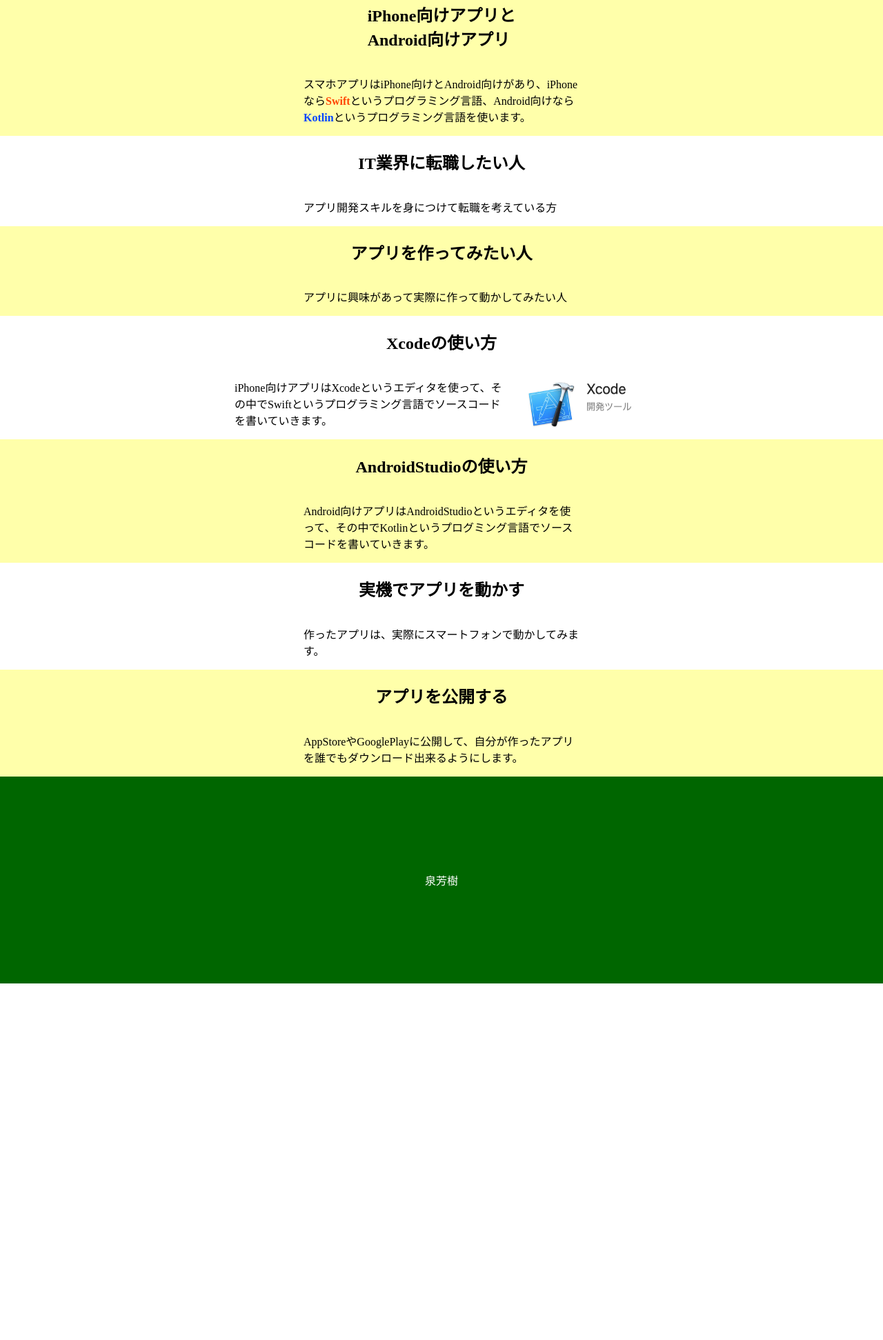
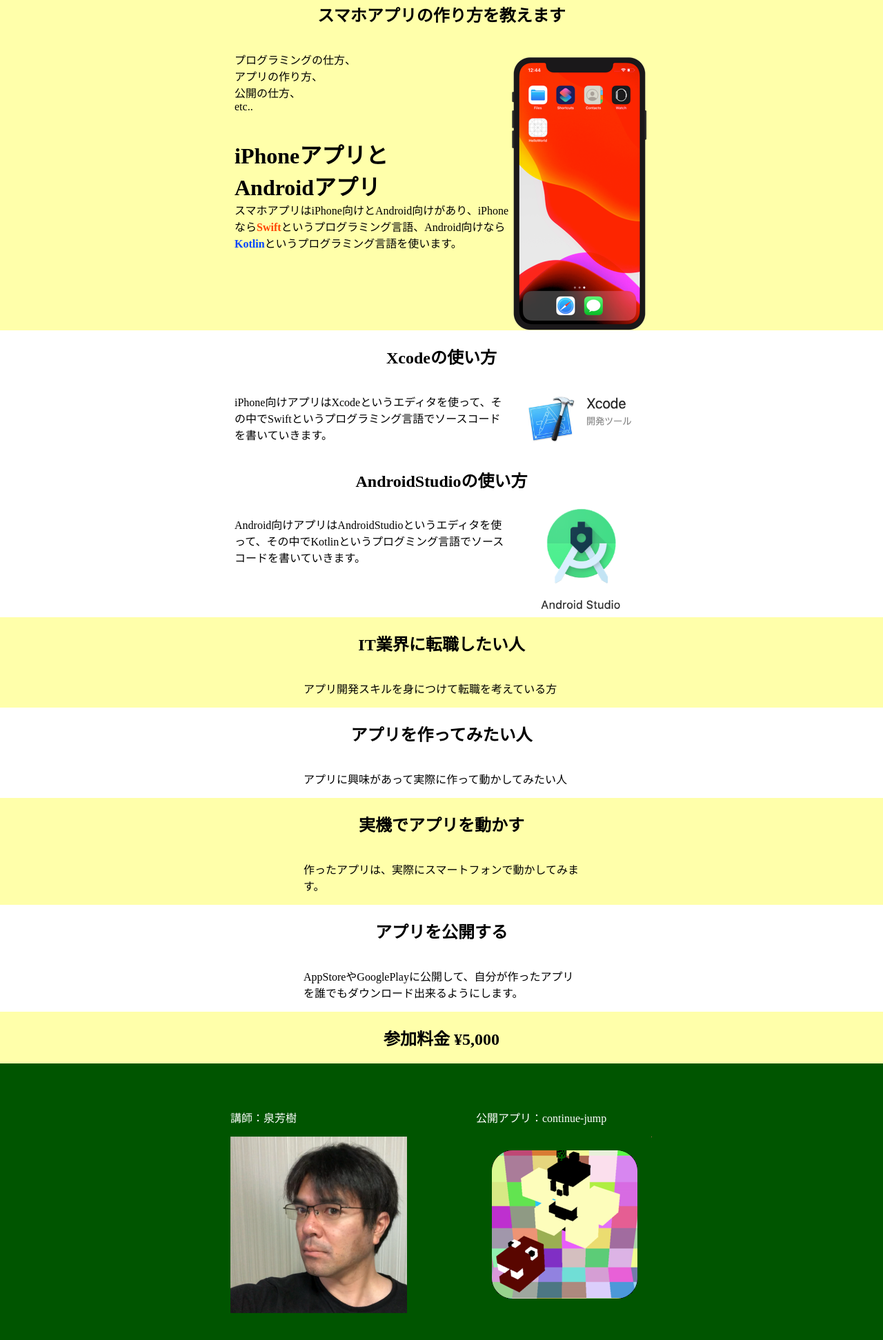
Before and after one commit to minmin0530/app-dojo-ehime, a plain HTML site: page index.html in a window 1280 px wide. Shown: the part 317-2260 px from the top of the page at 69% size. Before the commit the page ends 1743 px from the top, so only its background shows below. Drawn offline with Linux system fonts and the light colour scheme.

Commit message:
second commit

```diff
--- a/index.html
+++ b/index.html
@@ -11,16 +11,18 @@
         </header>
         <article>
             <section class="section1">
-                <h2>iPhone向けアプリと<br>Android向けアプリ</h2>
-                <p>スマホアプリはiPhone向けとAndroid向けがあり、iPhoneなら<span class="swift">Swift</span>というプログラミング言語、Android向けなら<span class="kotlin">Kotlin</span>というプログラミング言語を使います。</p>
-            </section>
-            <section class="section2">
-                <h2>IT業界に転職したい人</h2>
-                <p>アプリ開発スキルを身につけて転職を考えている方</p>
-            </section>
-            <section class="section3">
-                <h2>アプリを作ってみたい人</h2>
-                <p>アプリに興味があって実際に作って動かしてみたい人</p>
+                <h2>スマホアプリの作り方を教えます</h2>
+                <div>
+                        <p>プログラミングの仕方、<br>
+                            アプリの作り方、<br>
+                            公開の仕方、<br>
+                            etc..<br>
+                            <br>
+                            <br>
+                        <span class="middle">iPhoneアプリと<br>Androidアプリ<br></span>
+                        スマホアプリはiPhone向けとAndroid向けがあり、iPhoneなら<span class="swift">Swift</span>というプログラミング言語、Android向けなら<span class="kotlin">Kotlin</span>というプログラミング言語を使います。</p>
+                    <img src="smalliPhone.png">
+                </div>
             </section>
             <section class="section4">
                 <h2>Xcodeの使い方</h2>
@@ -31,8 +33,20 @@
             </section>
             <section class="section5">
                 <h2>AndroidStudioの使い方</h2>
-                <p>Android向けアプリはAndroidStudioというエディタを使って、その中でKotlinというプログミング言語でソースコードを書いていきます。</p>
+                <div>
+                    <p>Android向けアプリはAndroidStudioというエディタを使って、その中でKotlinというプログミング言語でソースコードを書いていきます。</p>
+                    <img src="androidstudio.png">
+                </div>
             </section>
+            <section class="section2">
+                <h2>IT業界に転職したい人</h2>
+                <p>アプリ開発スキルを身につけて転職を考えている方</p>
+            </section>
+            <section class="section3">
+                <h2>アプリを作ってみたい人</h2>
+                <p>アプリに興味があって実際に作って動かしてみたい人</p>
+            </section>
+
             <section class="section6">
                 <h2>実機でアプリを動かす</h2>
                 <p>作ったアプリは、実際にスマートフォンで動かしてみます。</p>
@@ -41,10 +55,20 @@
                 <h2>アプリを公開する</h2>
                 <p>AppStoreやGooglePlayに公開して、自分が作ったアプリを誰でもダウンロード出来るようにします。</p>
             </section>
+            <section class="section8">
+                <h2>参加料金 ¥5,000</h2>
+            </section>
 
         </article>
         <footer>
-            <span>泉芳樹</span>
+            <div>
+                <p>講師：泉芳樹</p>
+                <img src="profile.png">
+            </div>
+            <div>
+                <p>公開アプリ：continue-jump</p>
+                <img src="continue-jump.png">
+            </div>
         </footer>
     </body>
 </html>
--- a/style.css
+++ b/style.css
@@ -44,36 +44,48 @@ section p {
 }
 
 footer {
-    height: 300px;
     width: 100%;
-    background: #006600;
+    background: #005500;
     color: white;
 
     display: flex;
     justify-content: center;
-    flex-direction: column;
     align-items: center;
 }
 
+footer img {
+    width: 256px;
+}
+footer div {
+    margin: 50px;
+}
+
+.middle {
+    font-size: 32px;
+    font-weight: bold;
+}
 .section1 {
     background: #ffffaa;
 }
 .section2 {
-    background: #ffffff;
+    background: #ffffaa;
 }
 .section3 {
-    background: #ffffaa;
+    background: #ffffff;
 }
 .section4 {
     background: #ffffff;
 }
 .section5 {
+    background: #ffffff;
+}
+.section6 {
     background: #ffffaa;
 }
-.section6 {
+.section7 {
     background: #ffffff;
 }
-.section7 {
+.section8 {
     background: #ffffaa;
 }
 
@@ -87,10 +99,20 @@ footer {
     font-weight: bold;
 }
 
+.section1 div {
+    display: flex;
+}
+
 .section4 div {
+    display: flex;
+}
+.section5 div {
     display: flex;
 }
 
 .section4 div img {
     width: 200px;
 }
+.section5 div img {
+    width: 200px;
+}
```
Also changed, not shown: androidstudio.png (added), continue-jump.png (added), profile.png (added), smalliPhone.png (added).
